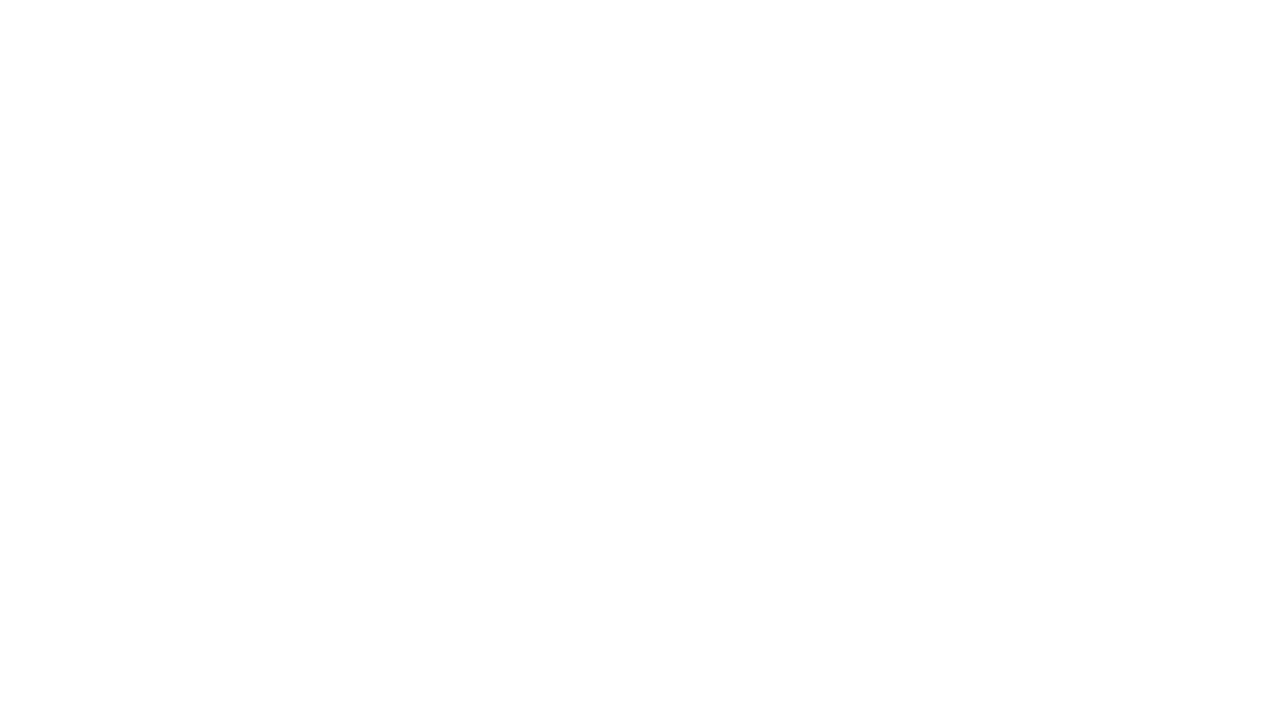
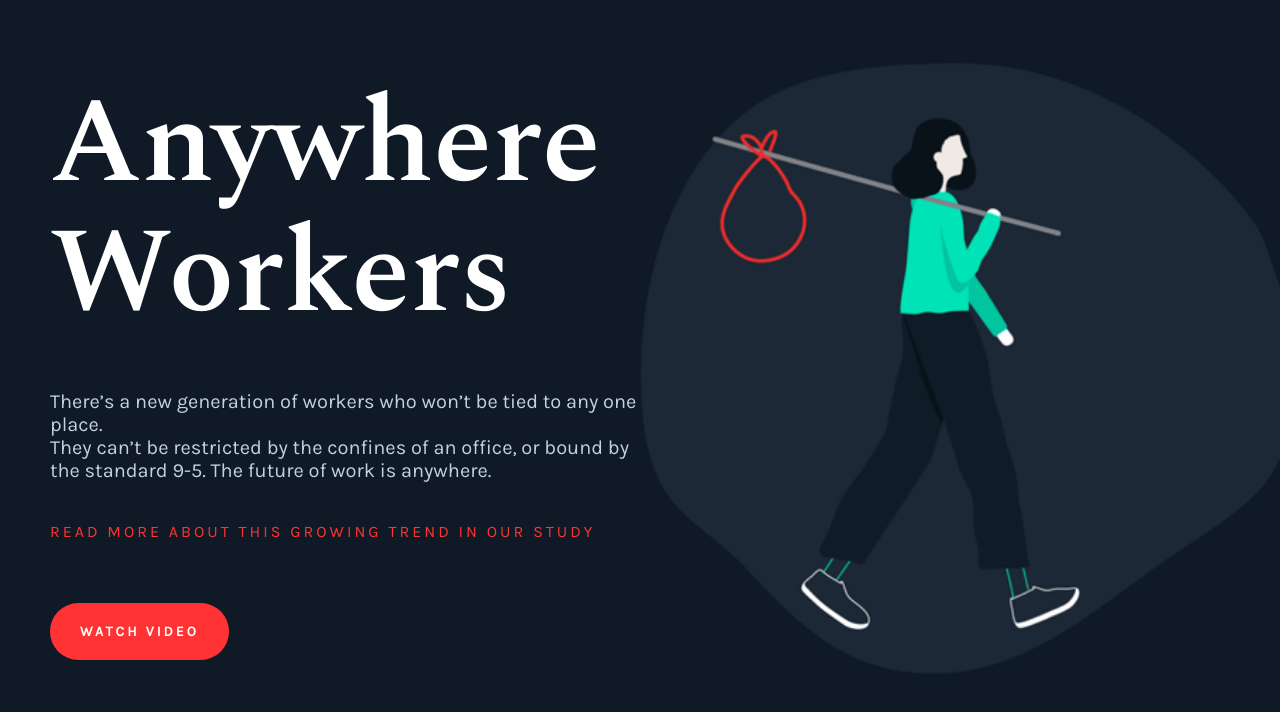
Before and after one commit to EHB-MCT/web1-exercise-04-anywhere-workers-YassineTazi2022, a plain HTML site: page index.html in a window 1280 px wide. Drawn offline with nearby package versions, Linux system fonts and the light colour scheme.

Commit message:
finished exercise 4

```diff
--- a/index.html
+++ b/index.html
@@ -5,12 +5,17 @@
     <meta charset="UTF-8">
     <meta http-equiv="X-UA-Compatible" content="IE=edge">
     <meta name="viewport" content="width=device-width, initial-scale=1.0">
-    <title>Google Fonts</title>
+    <title>Anywhere Workers</title>
     <link rel="stylesheet" href="style.css">
 </head>
 
 <body>
-
+<h1>Anywhere<br> Workers</h1>
+<p>
+    There’s a new generation of workers who won’t be tied to any one place.<br> They can’t be restricted by the confines of an office, or bound by the standard 9-5. The future of work is anywhere.
+</p>
+<p class="read-more">Read more about this growing trend in our study</p>
+<a href="#">Watch Video</a>
 </body>
 
 </html>
--- a/style.css
+++ b/style.css
@@ -1 +1,46 @@
-/* nothing here */
+@import url('https://fonts.googleapis.com/css2?family=Karla&family=Spectral:wght@600&display=swap');
+
+body {
+    background-color: #0f1a26;
+    margin: 50px;
+    font-family: 'Karla', sans-serif;
+
+    background-image: url(images/anywhere-workers.gif);
+    background-repeat: no-repeat;
+    background-position: right top;
+    background-size: 700px;
+}
+h1 {
+    font-size: 120px;
+    color: #fff;
+    line-height: 130px;
+    margin-bottom: 50px;
+    font-family: 'Spectral', serif;
+}
+
+p {
+    font-size: 20px;
+    color: #c3d0df;
+    width: 50%;
+    margin-bottom: 40px;
+}
+
+.read-more {
+    color: #f33;
+    margin-bottom: 80px;
+    text-transform: uppercase;
+    font-size: 16px;
+    letter-spacing: 3px;
+}
+
+a {
+    background-color: #f33;
+    padding: 20px 30px;
+    border-radius: 30px;
+    color: #fff;
+    text-transform: uppercase;
+    text-decoration: none;
+    font-size: 14px;
+    font-weight: bold;
+    letter-spacing: 3px;
+}
```
